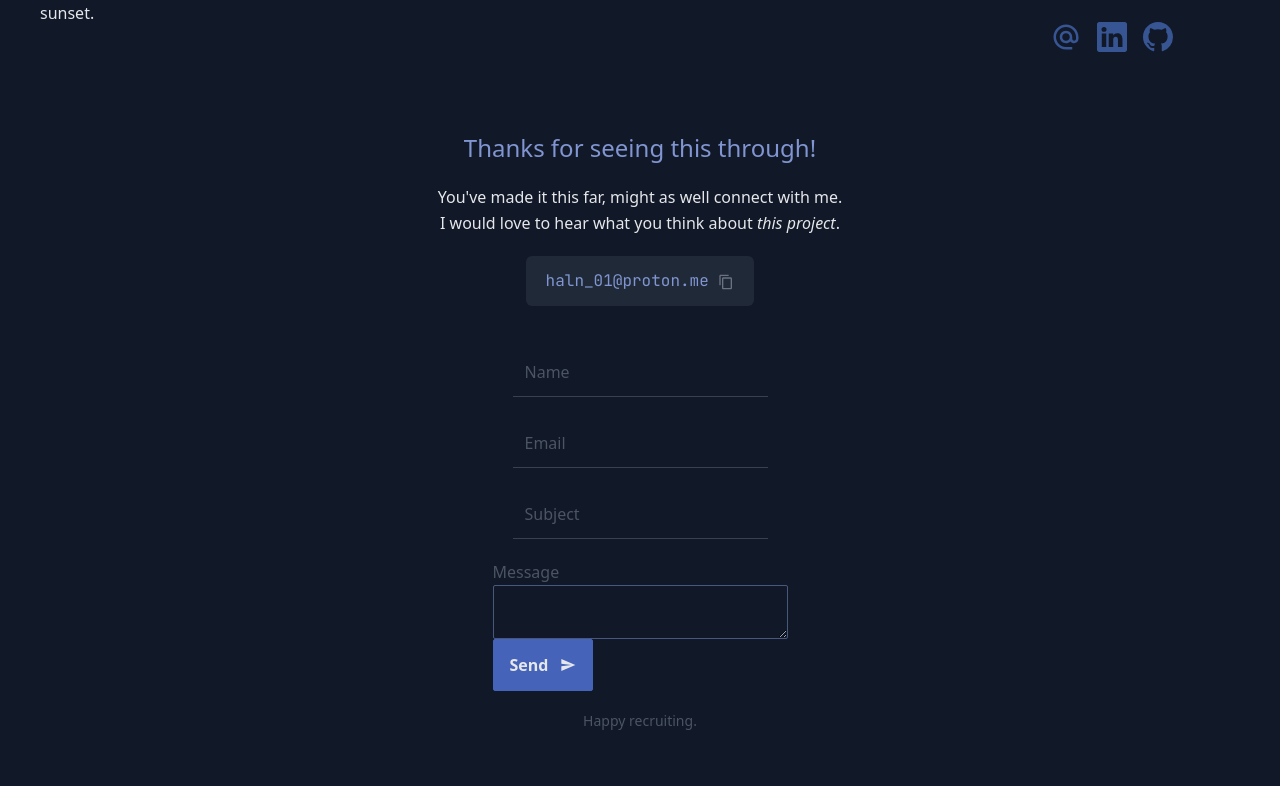
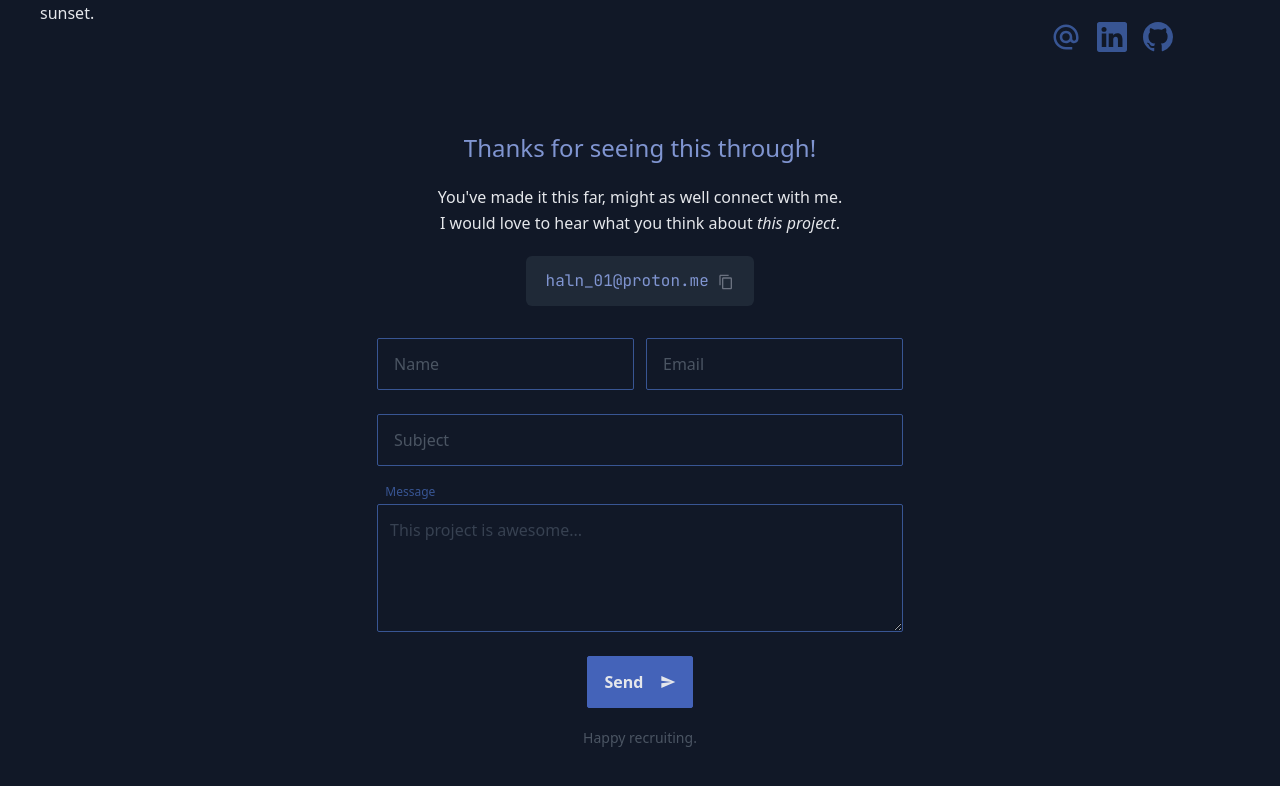
Before and after one commit to hn275/portfolio, a React (Vite) app: page / in a window 1280 px wide. Shown: the part 2278-3064 px from the top of the page. Built offline with nearby package versions, Linux system fonts and the light colour scheme.

Commit message:
feat: contact me ui

```diff
--- a/src/App.tsx
+++ b/src/App.tsx
@@ -7,11 +7,12 @@ import { Alert, ContactMe, Project, Section } from "components";
 import shortid from "shortid";
 import { MdAlternateEmail } from "react-icons/md";
 import { BsGithub, BsLinkedin } from "react-icons/bs";
-import { useAlert } from "hooks";
+import { useAlert, useContactMe } from "hooks";
 import { PROJECTS } from "assets/content";
 import { ContactForm } from "components/Footer";
 
 function App() {
+  const contactMeProps = useContactMe();
   const links = [
     {
       key: shortid.generate(),
@@ -259,7 +260,7 @@ function App() {
 
           <ContactMe onAlert={onAlert} />
 
-          <ContactForm />
+          <ContactForm formprops={contactMeProps} />
 
           <p className="text-sm text-gray-600">Happy recruiting.</p>
         </section>
--- a/src/components/Footer/ContactForm.tsx
+++ b/src/components/Footer/ContactForm.tsx
@@ -2,14 +2,45 @@ import { useContactMe } from "hooks";
 import { TextInput } from "./TextInput";
 import cx from "classnames";
 import { MdSend } from "react-icons/md";
+import { AiOutlineLoading } from "react-icons/ai";
+import { FormEventHandler, HTMLAttributes } from "react";
 
-export function ContactForm() {
-  const { name, onName, email, onEmail, subject, onSubject } = useContactMe();
+interface Props extends HTMLAttributes<HTMLFormElement> {
+  formprops: ReturnType<typeof useContactMe>;
+}
+
+export function ContactForm(props: Props) {
+  const {
+    name,
+    onName,
+    email,
+    onEmail,
+    subject,
+    onSubject,
+    message,
+    onMessage,
+    handleSubmit,
+    isLoading,
+  } = props.formprops;
 
   return (
-    <form>
-      <TextInput id="name" label="Name" value={name} onChange={onName} />
-      <TextInput id="email" label="Email" value={email} onChange={onEmail} />
+    <form {...props} onSubmit={handleSubmit}>
+      <div className="flex flex-col md:flex-row md:gap-3">
+        <TextInput
+          id="name"
+          type="text"
+          label="Name"
+          value={name}
+          onChange={onName}
+        />
+        <TextInput
+          id="email"
+          type="email"
+          label="Email"
+          value={email}
+          onChange={onEmail}
+        />
+      </div>
       <TextInput
         id="subject"
         label="Subject"
@@ -23,21 +54,32 @@ export function ContactForm() {
           "flex flex-col items-start",
         ])}
       >
-        <label htmlFor="message" className="group-focus:text-brand-50">
+        <label
+          htmlFor="message"
+          className="text-brand-300 group-focus:text-brand-50 scale-75"
+        >
           Message
         </label>
         <textarea
           id="message"
           className={cx([
-            "group w-full text-gray-50",
-            "bg-transparent",
-            "border border-brand-50/50 rounded-sm",
+            "group w-full text-gray-50 outline-none",
+            "bg-transparent p-3 min-h-[8rem]",
+            "border border-brand-300 rounded-sm",
+            "placeholder:text-gray-700",
           ])}
+          placeholder="This project is awesome..."
+          value={message}
+          onInput={onMessage as FormEventHandler<HTMLTextAreaElement>}
         />
       </div>
 
-      <button className="btn btn-primary flex items-center gap-3">
-        Send <MdSend />
+      <button
+        className="btn btn-primary flex items-center gap-3 mx-auto mt-6"
+        type="submit"
+      >
+        Send&nbsp;
+        {isLoading ? <AiOutlineLoading className="animate-spin" /> : <MdSend />}
       </button>
     </form>
   );
--- a/src/components/Footer/TextInput.tsx
+++ b/src/components/Footer/TextInput.tsx
@@ -5,39 +5,39 @@ interface Props extends InputHTMLAttributes<HTMLInputElement> {
   label: string;
 }
 export function TextInput(props: Props) {
-  const { label, id, className } = props;
+  const { label, id } = props;
 
   const ref = useRef<HTMLInputElement | null>(null);
 
   return (
     <div
-      className={cx([
-        "position relative group",
-        "border-b border-b-gray-700",
-        "focus-within:border-b-brand-50",
-        "p-3 m-5 group",
-      ])}
+      className={cx(
+        "relative p-3",
+        "my-3",
+        "border border-brand-300 rounded-sm",
+        "group"
+      )}
     >
+      <input
+        ref={ref}
+        {...props}
+        className="bg-transparent peer outline-none w-full"
+        placeholder=""
+      />
       <label
         className={cx([
-          "absolute top-0 left-3",
-          "text-gray-600 group-focus-within:text-sm",
-          "group-focus-within:text-brand-50",
-          "translate-y-1/2 group-focus-within:-translate-y-3",
-          { "-translate-y-3 text-sm text-brand-50": props.value !== "" },
-          "transition-all duration-200 ease-out",
-          "cursor-text",
+          "absolute top-0 left-2 -translate-y-1/2",
+          "scale-75 text-brand-300 bg-gray-900 px-2 cursor-text",
+          "peer-placeholder-shown:top-1/2 peer-placeholder-shown:scale-100",
+          "peer-placeholder-shown:text-gray-600",
+          "peer-focus:top-0 peer-focus:scale-75 peer-focus:text-brand-50",
+          "transition-all duration-200 origin-left",
         ])}
         htmlFor={id}
         onClick={() => ref.current?.focus()}
       >
         {label}
       </label>
-      <input
-        ref={ref}
-        {...props}
-        className={cx(["bg-transparent outline-none group", className])}
-      />
     </div>
   );
 }
--- a/src/hooks/useContactMe.ts
+++ b/src/hooks/useContactMe.ts
@@ -1,9 +1,29 @@
 import { ChangeEvent, useState } from "react";
 
 export function useContactMe() {
-  const [name, onName] = useInput();
-  const [email, onEmail] = useInput();
-  const [subject, onSubject] = useInput();
+  const [name, onName, nameReset] = useInput();
+  const [email, onEmail, emailReset] = useInput();
+  const [subject, onSubject, subjectReset] = useInput();
+  const [message, onMessage, messageReset] = useInput();
+
+  const [isLoading, setIsLoading] = useState<boolean>(false);
+  const [error, setError] = useState<string>();
+
+  async function handleSubmit(e: ChangeEvent<HTMLFormElement>) {
+    e.preventDefault();
+
+    setIsLoading(() => true);
+    try {
+      console.log(name, email, error, isLoading, message);
+      // TODO: do fetch function
+      // reset form
+      [nameReset, emailReset, subjectReset, messageReset].forEach((fn) => fn());
+    } catch (e) {
+      setError(() => "Server isn't responding right now, try again later");
+    } finally {
+      setIsLoading(() => false);
+    }
+  }
 
   return {
     name,
@@ -12,14 +32,20 @@ export function useContactMe() {
     onEmail,
     subject,
     onSubject,
+    message,
+    onMessage,
+    handleSubmit,
+    isLoading,
+    error,
   };
 }
 
-type OnHTMLInput = ChangeEvent<HTMLInputElement>;
-function useInput(): [string, (e: OnHTMLInput) => void] {
+type OnHTMLInput = ChangeEvent<HTMLInputElement | HTMLTextAreaElement>;
+
+function useInput(): [string, (e: OnHTMLInput) => void, () => void] {
   const [state, setState] = useState<string>("");
+  const onInput = (e: OnHTMLInput) => setState(() => e.target.value);
+  const onReset = () => setState(() => "");
 
-  const onInput = (e: OnHTMLInput) => setState(() => e.target.value);
-
-  return [state, onInput];
+  return [state, onInput, onReset];
 }
```
